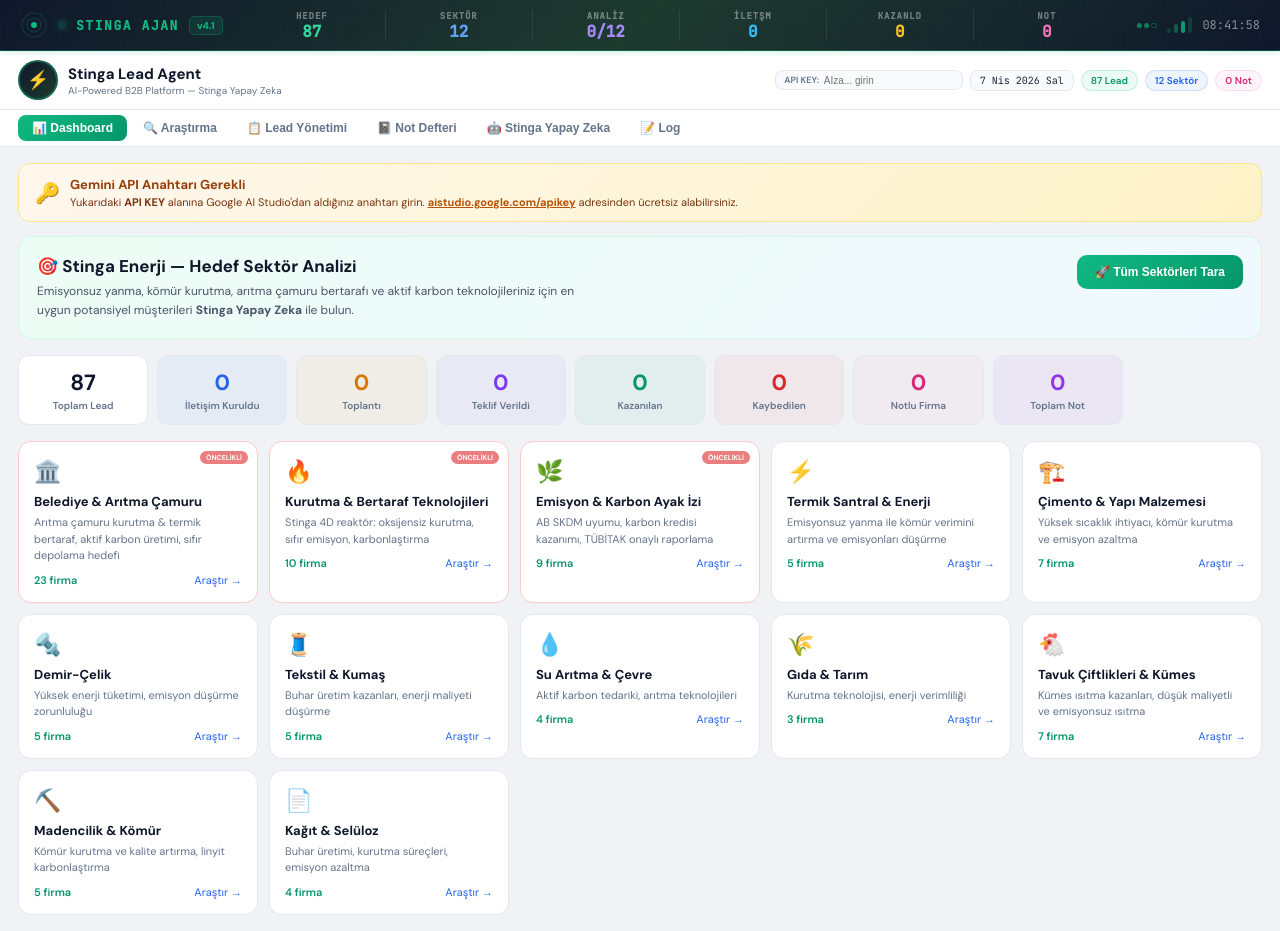
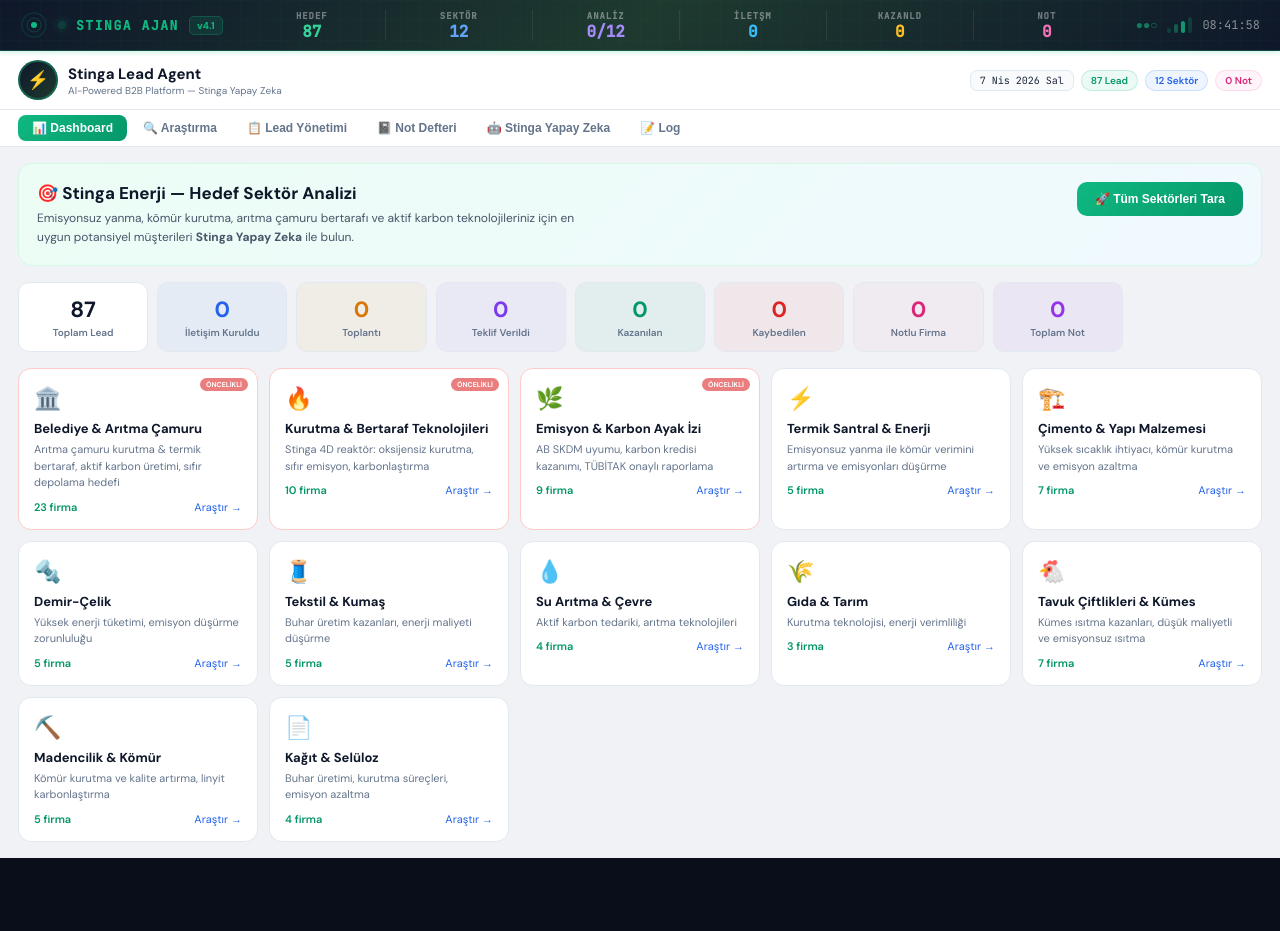
Before and after one commit to srkngzdmr/stinga-lead-agent, a React (Vite) app: page / in a window 1280 px wide. After the commit the page ends 858 px from the top, so only its background shows below. Built offline with nearby package versions, Linux system fonts and the light colour scheme.

Commit message:
Update App.jsx

```diff
--- a/src/App.jsx
+++ b/src/App.jsx
@@ -1,39 +1,34 @@
 import { useState, useEffect, useRef, useCallback } from "react";
 
 // ============================================================
-// STINGA LEAD AGENT v4.1
-// - Gemini 1.5 Flash doğrudan API (proxy YOK, Failed to fetch FIX)
+// STINGA LEAD AGENT v4.2
+// - Gemini 2.5 Flash — Railway /api/gemini proxy üzerinden
 // - Persistent notlar (localStorage)
-// - Düzeltilmiş banner ortalamaları
+// - Banner büyütüldü
 // - AI ile iletişim kişisi + sosyal medya araması
 // ============================================================
 
-// ⚠️ Buraya kendi Gemini API anahtarınızı girin
-const GEMINI_API_KEY = "YOUR_GEMINI_API_KEY_HERE";
-const GEMINI_MODEL   = "gemini-2.0-flash";
-
-// ─── Gemini Doğrudan API Çağrısı ────────────────────────────
+// ─── Gemini Proxy Çağrısı (Railway /api/gemini) ─────────────
+// API key Railway'de environment variable olarak tanımlı.
+// Frontend doğrudan Gemini'ye değil, kendi Flask backend'ine gider.
 const callGemini = async (prompt, systemInstruction = "") => {
-  const url = `https://generativelanguage.googleapis.com/v1beta/models/${GEMINI_MODEL}:generateContent?key=${GEMINI_API_KEY}`;
-  const body = {
-    contents: [{ role: "user", parts: [{ text: prompt }] }],
-    ...(systemInstruction
-      ? { systemInstruction: { parts: [{ text: systemInstruction }] } }
-      : {}),
-    generationConfig: { temperature: 0.7, maxOutputTokens: 2048 },
-  };
-  const res = await fetch(url, {
+  const res = await fetch("/api/gemini", {
     method: "POST",
     headers: { "Content-Type": "application/json" },
-    body: JSON.stringify(body),
+    body: JSON.stringify({
+      model: "gemini-2.5-flash-preview-05-20",
+      system: systemInstruction,
+      prompt,
+    }),
   });
   if (!res.ok) {
     const err = await res.text();
-    throw new Error(`Gemini API ${res.status}: ${err.slice(0, 200)}`);
+    throw new Error(`Sunucu hatası ${res.status}: ${err.slice(0, 200)}`);
   }
   const data = await res.json();
   return (
-    data?.candidates?.[0]?.content?.parts?.[0]?.text ||
+    data.text ||
+    data.candidates?.[0]?.content?.parts?.[0]?.text ||
     "Yanıt alınamadı."
   );
 };
@@ -249,8 +244,6 @@
   const [contactSearching, setContactSearching] = useState(false);
   const [foundContacts, setFoundContacts]     = useState(() => lsGet(LS.FOUND_CONTACTS, {}));
   const [editingNote, setEditingNote]         = useState(null);
-  const [apiKeyInput, setApiKeyInput]         = useState("");
-  const [activeApiKey, setActiveApiKey]       = useState(GEMINI_API_KEY);
 
   const chatEndRef = useRef(null);
 
@@ -271,39 +264,10 @@
     setSearchLog(prev => [{ time: new Date().toLocaleTimeString("tr-TR"), msg }, ...prev.slice(0, 199)]);
   }, []);
 
-  // Gemini çağrısı — aktif API key kullanır
+  // Gemini çağrısı — Railway /api/gemini proxy üzerinden
   const gemini = useCallback(async (prompt, system = "") => {
-    const key = activeApiKey || GEMINI_API_KEY;
-    if (!key || key === "YOUR_GEMINI_API_KEY_HERE") {
-      throw new Error("API anahtarı girilmedi. Header'daki 'API KEY' alanına Gemini anahtarınızı girin.");
-    }
-    // Model sıralaması: önce 2.0-flash, hata alırsa 1.5-flash
-    const models = ["gemini-2.5-flash-preview-05-20", "gemini-2.0-flash", "gemini-1.5-flash"];
-    let lastErr = null;
-    for (const model of models) {
-      const url = `https://generativelanguage.googleapis.com/v1beta/models/${model}:generateContent?key=${key}`;
-      const body = {
-        contents: [{ role: "user", parts: [{ text: prompt }] }],
-        ...(system ? { systemInstruction: { parts: [{ text: system }] } } : {}),
-        generationConfig: { temperature: 0.7, maxOutputTokens: 2048 },
-      };
-      try {
-        const res = await fetch(url, { method: "POST", headers: { "Content-Type": "application/json" }, body: JSON.stringify(body) });
-        if (!res.ok) {
-          const e = await res.text();
-          lastErr = new Error(`${model} → ${res.status}: ${e.slice(0, 150)}`);
-          continue; // sonraki modeli dene
-        }
-        const data = await res.json();
-        const text = data?.candidates?.[0]?.content?.parts?.[0]?.text;
-        if (!text) throw new Error("Boş yanıt");
-        return text;
-      } catch (err) {
-        lastErr = err;
-      }
-    }
-    throw lastErr || new Error("Tüm modeller başarısız oldu");
-  }, [activeApiKey]);
+    return await callGemini(prompt, system);
+  }, []);
 
   // ─── Auto-scan ──────────────────────────────────────────────
   useEffect(() => {
@@ -578,19 +542,6 @@
           </div>
         </div>
         <div style={{ display: "flex", gap: 7, alignItems: "center", flexWrap: "wrap" }}>
-          {/* API Key Girişi */}
-          <div style={{ display: "flex", gap: 5, alignItems: "center", background: "#f8fafc", border: "1px solid #e2e8f0", borderRadius: 8, padding: "3px 8px" }}>
-            <span style={{ fontSize: 9, color: "#64748b", fontWeight: 600 }}>API KEY:</span>
-            <input
-              value={apiKeyInput}
-              onChange={e => setApiKeyInput(e.target.value)}
-              onBlur={() => { if (apiKeyInput.trim()) { setActiveApiKey(apiKeyInput.trim()); addLog("🔑 API anahtarı güncellendi"); } }}
-              onKeyDown={e => { if (e.key === "Enter" && apiKeyInput.trim()) { setActiveApiKey(apiKeyInput.trim()); addLog("🔑 API anahtarı güncellendi"); } }}
-              placeholder="AIza... girin"
-              style={{ width: 130, background: "transparent", border: "none", fontSize: 10, outline: "none", color: "#0f172a", letterSpacing: apiKeyInput ? "0.08em" : "normal" }}
-            />
-            {activeApiKey && activeApiKey !== GEMINI_API_KEY && <span style={{ fontSize: 8, color: "#10b981", fontWeight: 700 }}>✓ AKTİF</span>}
-          </div>
           <div style={{ background: "#f8fafc", border: "1px solid #e2e8f0", padding: "3px 9px", borderRadius: 7, fontSize: 10, fontFamily: "'JetBrains Mono',monospace" }}>
             {clock.toLocaleDateString("tr-TR", { weekday: "short", year: "numeric", month: "short", day: "numeric" })}
           </div>
@@ -630,17 +581,7 @@
         {activeTab === "dashboard" && (
           <div className="fade-up">
 
-            {/* API Key Uyarısı */}
-            {(!activeApiKey || activeApiKey === "YOUR_GEMINI_API_KEY_HERE") && (
-              <div style={{ background: "linear-gradient(135deg,#fff7ed,#fef3c7)", border: "1px solid #fde68a", borderRadius: 12, padding: "12px 16px", marginBottom: 14, display: "flex", alignItems: "center", gap: 10 }}>
-                <span style={{ fontSize: 20 }}>🔑</span>
-                <div>
-                  <div style={{ fontSize: 13, fontWeight: 700, color: "#92400e" }}>Gemini API Anahtarı Gerekli</div>
-                  <div style={{ fontSize: 11, color: "#78350f", marginTop: 2 }}>Yukarıdaki <strong>API KEY</strong> alanına Google AI Studio'dan aldığınız anahtarı girin. <a href="https://aistudio.google.com/apikey" target="_blank" rel="noreferrer" style={{ color: "#b45309", fontWeight: 700 }}>aistudio.google.com/apikey</a> adresinden ücretsiz alabilirsiniz.</div>
-                </div>
-              </div>
-            )}
-
+            {/* Hedef Sektör Kartı */}
             <div style={{ background: "linear-gradient(135deg,#ecfdf5,#f0f9ff)", border: "1px solid #d1fae5", borderRadius: 14, padding: 18, marginBottom: 16, display: "flex", justifyContent: "space-between", alignItems: "flex-start", flexWrap: "wrap", gap: 12 }}>
               <div style={{ flex: 1, minWidth: 240 }}>
                 <h2 style={{ fontSize: 17, fontWeight: 700, marginBottom: 5, color: "#0f172a" }}>🎯 Stinga Enerji — Hedef Sektör Analizi</h2>
```
